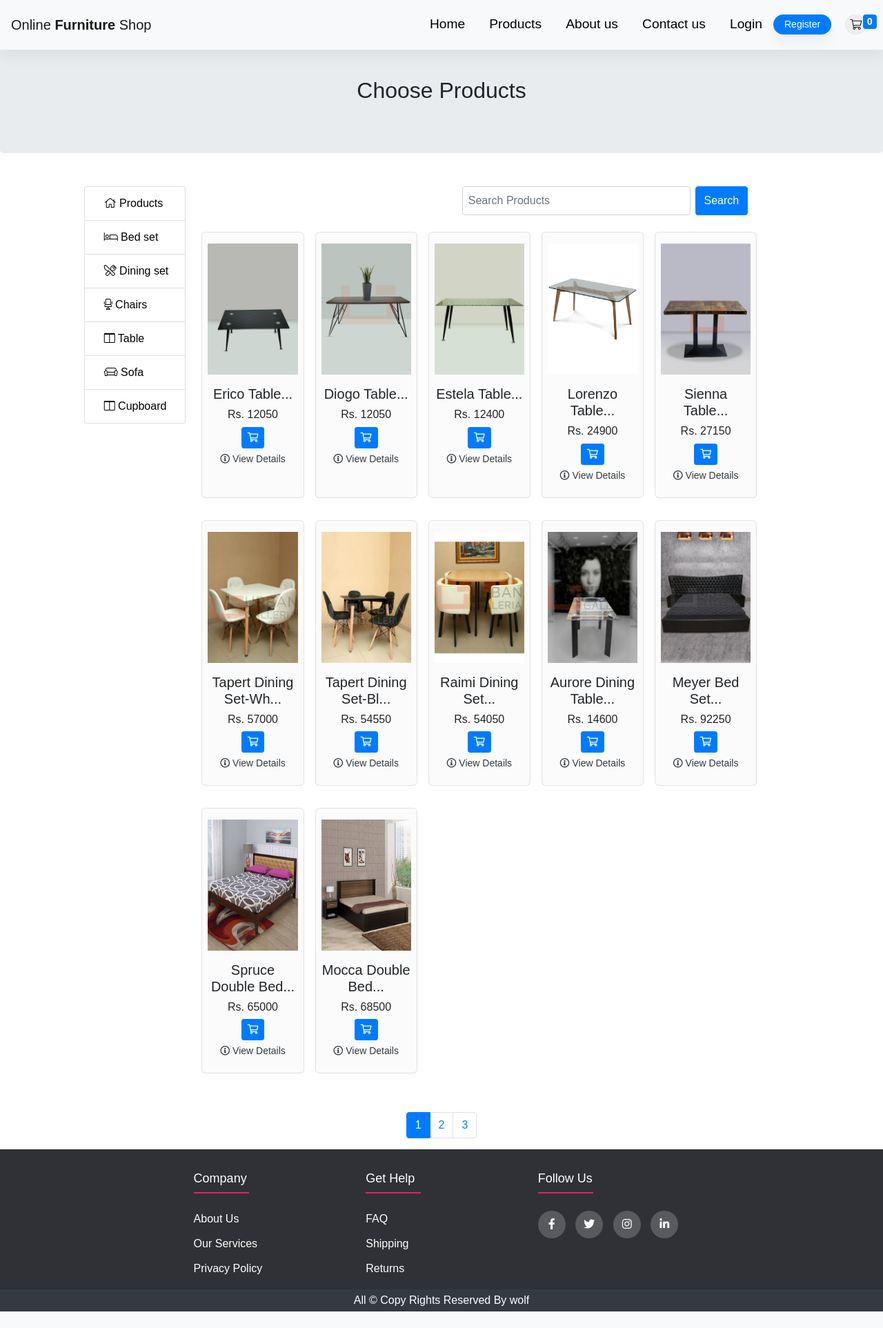
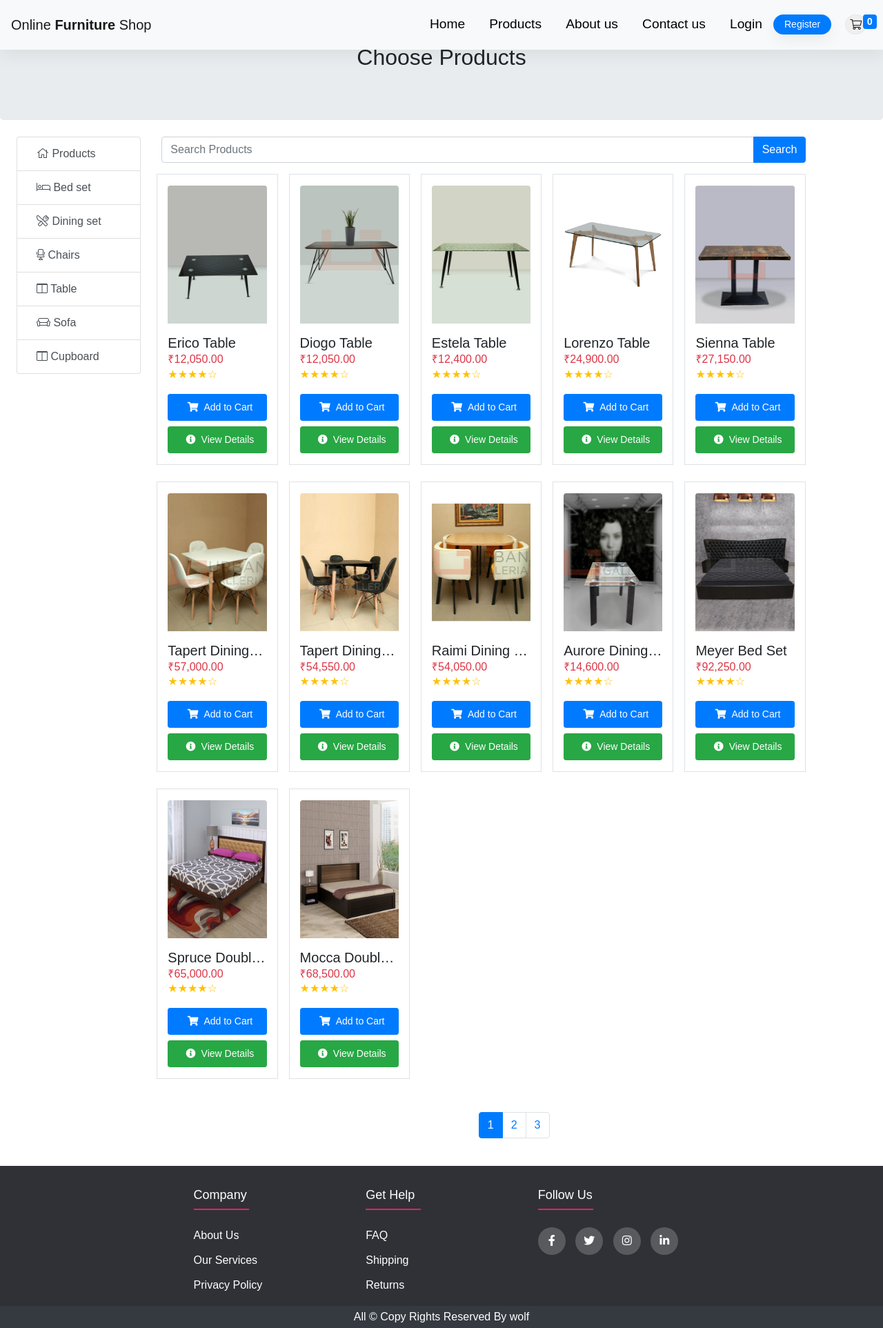
Before and after one commit to jdmkd/furniture-shop-main-PHP, a PHP site: page /product.php in a window 1280 px wide. Shown: the whole page at 69% size. Before the commit the page ends 1901 px from the top, so only its background shows below. Run offline with PHP 8.4, Linux system fonts and the light colour scheme; data comes from the database, SQL or seed files in the repository; some libraries are stand-ins or nearby versions.

Commit message:
New Update

```diff
--- a/customer/include/sidebar.php
+++ b/customer/include/sidebar.php
@@ -2,6 +2,6 @@
     <a href="index.php" class="list-group-item"><i class="fal fa-home ml-2"></i> Account </a>
     <a href="orders.php" class="list-group-item"><i class="fal fa-box-open ml-2"></i> orders</a>
     <a href="personal-detail.php" class="list-group-item"><i class="fal fa-user ml-2"></i> Personal Details</a>
-    <a href="access-detail.php" class="list-group-item"><i class="fal fa-info-circle ml-2"></i> Access Details</a>
+    <a href="access-detail.php" class="list-group-item"><i class="fal fa-info-circle ml-2"></i> Password</a>
     <a href="../sign-out.php" class="list-group-item"><i class="fal fa-sign-out ml-2"></i> Sign out</a>
   </div>
--- a/customer/index.php
+++ b/customer/index.php
@@ -33,9 +33,9 @@ if (!isset($_SESSION['email'])) {
         future purchases and notify us of changes in your contact details.</p>
 
       <a href="access-detail.php">
-        <h6 class="text-primary">ACCESS DETAILS</h6>
+        <h6 class="text-primary">PASSWORD</h6>
       </a>
-      <p>You can change your access details (password ).</p>
+      <p>You can update your password.</p>
 
     </div>
   </div>
--- a/product.php
+++ b/product.php
@@ -1,5 +1,4 @@
 <?php include('include/header.php');
-
 
 if (isset($_GET['page'])) {
   $page_id = $_GET['page'];
@@ -9,13 +8,12 @@ if (isset($_GET['page'])) {
 
 $required_pro = 12;
 
-$query = "SELECT * FROM furniture_product Where status = 'publish' ORDER BY pid";
+$query = "SELECT * FROM furniture_product WHERE status = 'publish' ORDER BY pid";
 $run   = mysqli_query($con, $query);
 $count_rows = mysqli_num_rows($run);
 
 $pages = ceil($count_rows / $required_pro);
 $product_start = ($page_id - 1) * $required_pro;
-
 
 if (isset($_SESSION['id'])) {
   $custid = $_SESSION['id'];
@@ -23,41 +21,33 @@ if (isset($_SESSION['id'])) {
   if (isset($_GET['cart_id'])) {
     $p_id = $_GET['cart_id'];
 
-    $sel_cart = "SELECT * FROM cart WHERE cust_id = $custid and product_id = $p_id ";
+    $sel_cart = "SELECT * FROM cart WHERE cust_id = $custid AND product_id = $p_id";
     $run_cart    = mysqli_query($con, $sel_cart);
 
     if (mysqli_num_rows($run_cart) == 0) {
-      $cart_query = "INSERT INTO `cart`(`cust_id`, `product_id`,quantity) VALUES ($custid,$p_id,1)";
+      $cart_query = "INSERT INTO `cart`(`cust_id`, `product_id`, quantity) VALUES ($custid, $p_id, 1)";
       if (mysqli_query($con, $cart_query)) {
         header("location:product.php");
       }
-    }
-    if (mysqli_num_rows($run_cart) > 0) {
-      while ($row = mysqli_fetch_array($run_cart)) {
-        $exist_pro_id = $row['product_id'];
-        if ($p_id == $exist_pro_id) {
-          $error = "<script>alert('⚠️ This product is already in your cart  '); </script>";
-        }
-      }
+    } else {
+      $error = "<script>alert('⚠️ This product is already in your cart'); </script>";
     }
   }
 } else if (!isset($_SESSION['email'])) {
   echo "<script> function a(){alert('⚠️ Login is required to add this product into cart');}</script>";
 }
-
-
 ?>
 
-
-<div class="jumbotron">
-  <h2 class="text-center mt-5">Choose Products</h2>
+<div class="jumbotron text-center mb-4">
+  <h2>Choose Products</h2>
 </div>
 
-<div class="container col-md-10 mt-5">
+<div class=" mx-1 mx-lg-4 my-4">
   <div class="row">
-    <div class="col-md-2 col-12">
+    <!-- Sidebar -->
+    <div class="col-md-2 mb-4">
       <div class="list-group">
-        <a href='product.php' class='list-group-item'><i class='fal fa-home ml-2'></i> Products </a>
+        <a href='product.php' class='list-group-item list-group-item-action'><i class='fal fa-home ml-2'></i> Products</a>
         <?php
         $cat_query = "SELECT * FROM categories ORDER BY id ASC";
         $cat_run   = mysqli_query($con, $cat_query);
@@ -66,25 +56,26 @@ if (isset($_SESSION['id'])) {
             $cid      = $cat_row['id'];
             $cat_name = ucfirst($cat_row['category']);
             $font     = $cat_row['fontawesome-icon'];
-            echo " <a href='product.php?cat_id=$cid' class='list-group-item'><i class='fal $font ml-2'></i> $cat_name </a>";
+            echo " <a href='product.php?cat_id=$cid' class='list-group-item list-group-item-action'><i class='fal $font ml-2'></i> $cat_name</a>";
           }
         } else {
-          echo " <a class='list-group-item'> No Category </a>";
+          echo " <a class='list-group-item list-group-item-action'> No Category </a>";
         }
-
         ?>
       </div>
     </div>
 
-    <div class="col-md-10 col-12">
+    <!-- Main Content -->
+    <div class="col-md-10">
       <div class="row">
-        <div class="col-md-5"></div>
-        <div class="col-md-6">
+        <div class="col-md-12">
+          <div class="row mb-3">
+            <div class="col-sm-11 col-md-9 col-lg-10 col-xl-11">
               <form method="post">
                 <div class="input-group">
-              <input type="text" class="form-control p-2 mr-2 rounded hover-effect" name="search" placeholder="Search Products">
+                  <input type="text" class="form-control" name="search" placeholder="Search Products">
                   <div class="input-group-append">
-                <input class="btn btn-primary rounded hover-effect" type="submit" name="sear_submit" value="Search">
+                    <button class="btn btn-primary" type="submit" name="sear_submit">Search</button>
                   </div>
                 </div>
               </form>
@@ -99,14 +90,12 @@ if (isset($_SESSION['id'])) {
           }
           ?>
 
-      <!----Product list-->
+          <!-- Product List -->
           <div class="row">
-
             <?php
-
             if (isset($_GET['cat_id'])) {
               $catid = $_GET['cat_id'];
-          $cat_query = "SELECT * FROM categories WHERE id=$catid ORDER BY id ASC";
+              $cat_query = "SELECT * FROM categories WHERE id=$catid";
               $run   = mysqli_query($con, $cat_query);
               $row   = mysqli_fetch_array($run);
               $catname = $row['category'];
@@ -114,7 +103,7 @@ if (isset($_SESSION['id'])) {
               $p_query = "SELECT * FROM furniture_product WHERE category=$catid ORDER BY pid DESC LIMIT $product_start,$required_pro";
             } else if (isset($_POST['sear_submit'])) {
               $search = $_POST['search'];
-          $p_query = "SELECT * FROM furniture_product WHERE title LIKE '%$search%' ";
+              $p_query = "SELECT * FROM furniture_product WHERE title LIKE '%$search%' ORDER BY pid DESC LIMIT $product_start, $required_pro";
             } else {
               $p_query = "SELECT * FROM furniture_product WHERE status='publish' ORDER BY pid DESC LIMIT $product_start,$required_pro";
             }
@@ -124,29 +113,45 @@ if (isset($_SESSION['id'])) {
             if (mysqli_num_rows($p_run) > 0) {
               while ($p_row = mysqli_fetch_array($p_run)) {
                 $pid      = $p_row['pid'];
-            $ptitle  = $p_row['title'];
-            $pcat    = $p_row['category'];
-            $p_price = $p_row['price'];
-            $size    = $p_row['size'];
-            $img1    = $p_row['image'];
+                $ptitle   = $p_row['title'];
+                $p_price  = $p_row['price'];
+                $img1     = $p_row['image'];
             ?>
 
-            <div class="col-md-2 m-2 mt-4 product_cards">
-              <img src="img/<?php echo $img1; ?>" class="hover-effect" width="100%" height="190px">
-              <div class="text-center mt-3">
-                <h5 title="<?php echo $ptitle; ?>"><?php echo substr($ptitle, 0, 20); ?>...</h5>
-                <h6>Rs. <?php echo $p_price; ?></h6>
+                <div class="col-sm-5 col-md-4 col-lg-3 col-xl-2 col-2xl-2 mx-2 mb-4 border pt-3">
+                  <div class="card h-100 border-0 shadow-sm">
+                    <div class="position-relative" style="height: 200px; overflow: hidden;">
+                      <img src="img/<?php echo $img1; ?>" class="card-img-top w-100 h-100 object-fit-cover rounded-top"
+                          alt="<?php echo $ptitle; ?>">
+                    </div>
+                    <div class="card-body d-flex flex-column justify-content-between py-3 px-0 mx-0">
+                      <!-- Product Title -->
+                      <h5 class="card-title fw-bold text-truncate mb-2" title="<?php echo $ptitle; ?>">
+                        <?php echo (strlen($ptitle) > 20) ? substr($ptitle, 0, 20) . '...' : $ptitle; ?>
+                      </h5>
+
+                      <!-- Price & Rating Section -->
+                      <div class="mb-3">
+                        <h6 class="card-subtitle text-danger fw-semibold">₹<?php echo number_format($p_price, 2); ?></h6>
+                        <div class="text-warning">
+                          ★★★★☆ <span class="text-muted fs-6"></span>
+                        </div>
                       </div>
 
-              <div class="row">
-                <div class="col-md-12 col-sm-12 col-12 text-center">
+                      <!-- Buttons Section -->
+                      <div class="d-grid gap-3 justify-content-center text-center">
+                        <!-- Add to Cart Button -->
+                        <a href="product.php?cart_id=<?php echo $pid; ?>"
+                          class="btn btn-primary btn-sm px-3 py-2 shadow-sm fw-semibold d-flex align-items-center justify-content-center mb-2 ">
+                          <i class="fas fa-shopping-cart mx-2"></i> Add to Cart
+                        </a>
 
-                  <a href="product.php?cart_id=<?php echo $pid; ?>" type="submit" onclick="a()" class="btn btn-primary btn-sm hover-effect">
-                    <i class="far fa-shopping-cart"></i>
+                        <!-- View Details Button -->
+                        <a href="product-detail.php?product_id=<?php echo $pid; ?>"
+                          class="btn btn-success btn-sm px-3 py-2 shadow-sm fw-semibold d-flex align-items-center justify-content-center">
+                          <i class="fas fa-info-circle mx-2"></i> View Details
                         </a>
-                  <a href="product-detail.php?product_id=<?php echo $pid; ?>" class="btn btn-default btn-sm hover-effect text-dark">
-                    <i class="far fa-info-circle"></i> View Details
-                  </a>
+                      </div>
 
                     </div>
 
@@ -156,24 +161,23 @@ if (isset($_SESSION['id'])) {
             <?php
               }
             } else {
-          echo "<h3 class='text-center'> Products Are Not Available Yet </h3>";
+              echo "<h3 class='text-center'>Products Are Not Available Yet</h3>";
             }
-
             ?>
           </div>
-      <!--end product list-->
 
-
-
-    </div>
-
-  </div>
-  <!---Pagination-->
-  <ul class="pagination pagination-md mt-5 d-flex justify-content-center">
+          <!-- Pagination -->
+          <nav aria-label="Page navigation">
+            <ul class="pagination justify-content-center mt-4">
               <?php for ($i = 1; $i <= $pages; $i++) {
                 echo "<li class='page-item " . ($i == $page_id ? ' active ' : '') . "'><a class='page-link' href='product.php?page=$i'>$i</a></li>";
               } ?>
             </ul>
-  <!---end pagination-->
+          </nav>
         </div>
+      </div>
+    </div>
+  </div>
+</div>
+
 <?php include('include/footer.php'); ?>
```
Also changed, not shown: admin/register.php (+9 -5 lines), customer/personal-detail.php (+18 -12 lines), index.php (+36 -17 lines), product-detail.php (+39 -21 lines), admin/img/go-green.jpg (added), 1 other file. Lines whose indentation alone changed are shown as unchanged.
